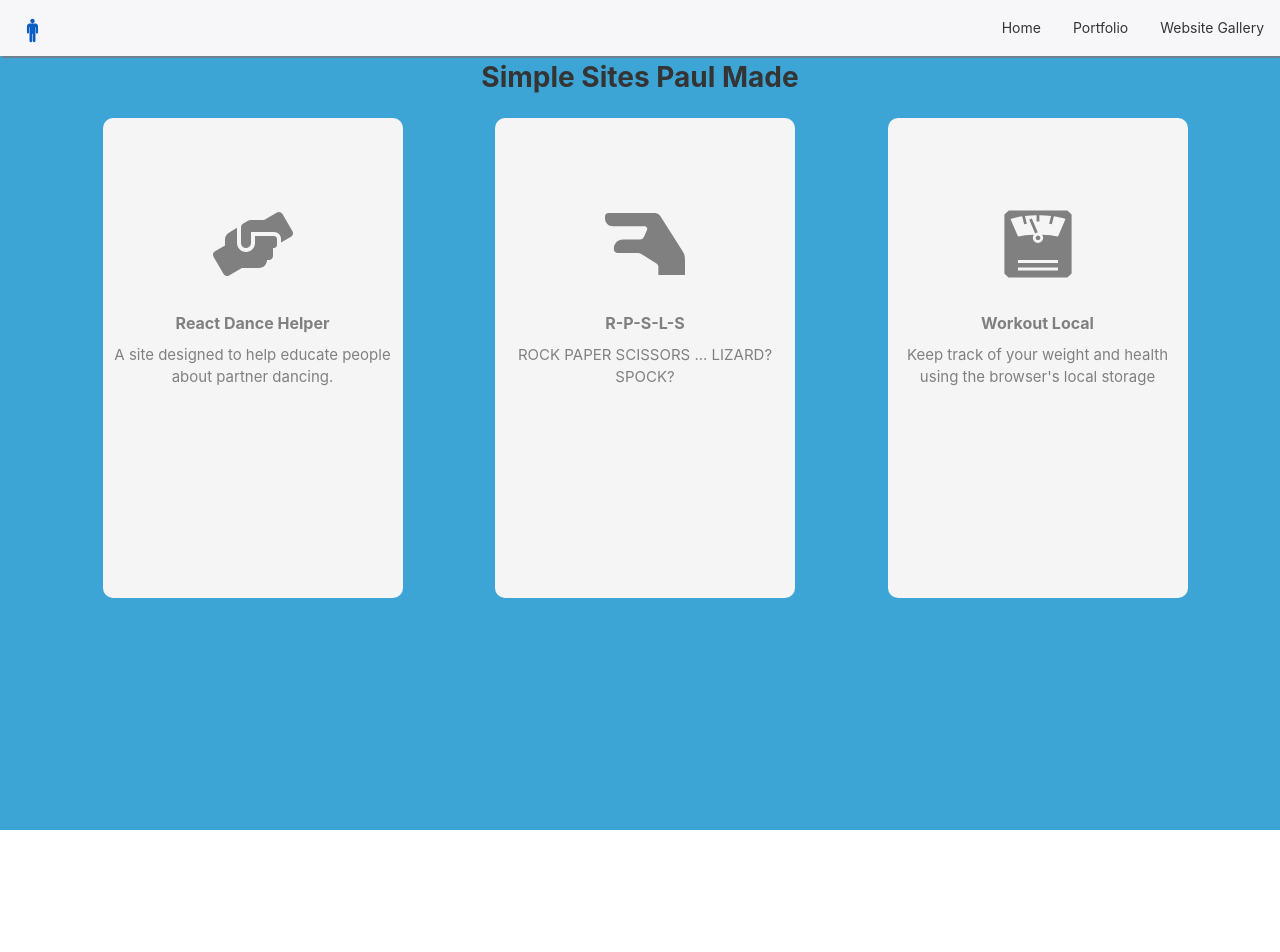
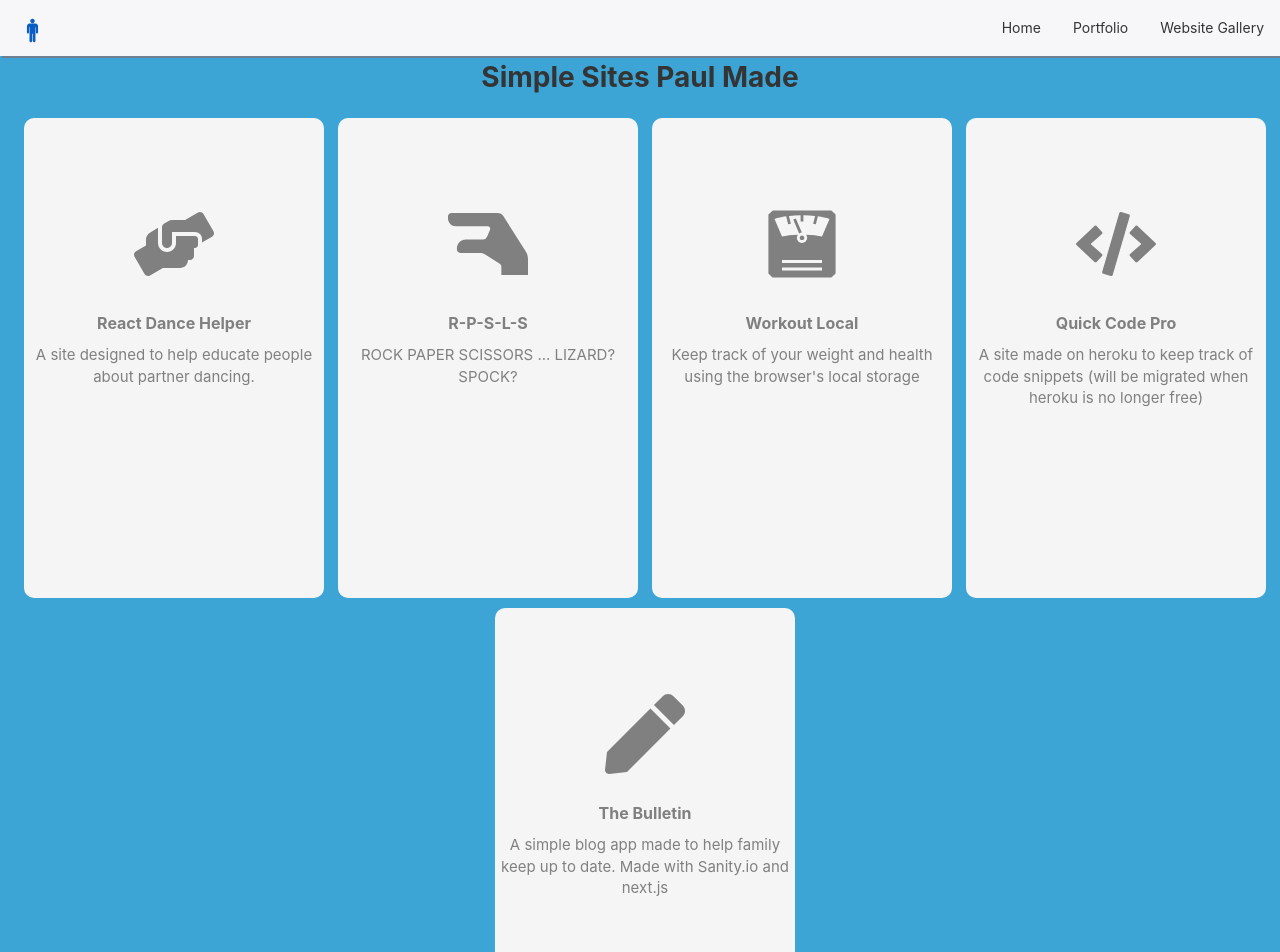
Before and after one commit to wuzzlefump/paul-elliott-page, a React (Create React App) app: page /websites in a window 1280 px wide. Shown: the top 952 px of the page. Before the commit the page ends 830 px from the top, so only its background shows below. Built offline with nearby package versions, Linux system fonts and the light colour scheme.

Commit message:
add sites

```diff
--- a/src/screens/Websites/Websites.module.css
+++ b/src/screens/Websites/Websites.module.css
@@ -1,5 +1,5 @@
 .app {
-    height:100vh;
+    height:fit-content;
     width: 100%;
     background-color: rgb(60, 165, 214);
     text-align: center;
@@ -13,6 +13,7 @@
     flex-direction: row;
     flex-flow: wrap;
     justify-content: space-evenly;
+
 }
 
 .webcard{
@@ -24,4 +25,5 @@
     font-size: 80px;
     text-align: center;
     padding-top: 80px ;
+    margin-block-end: 10px;
 }
--- a/src/screens/Websites/Websites.tsx
+++ b/src/screens/Websites/Websites.tsx
@@ -1,6 +1,6 @@
 import TopBar from "../../components/TopBar"
 import styles from "./Websites.module.css"
-import {FaHandsHelping, FaHandLizard} from "react-icons/fa"
+import {FaHandsHelping, FaHandLizard, FaCode, FaPen} from "react-icons/fa"
 import {GiWeightScale} from "react-icons/gi"
 export default function Websites(){
 
@@ -28,7 +28,19 @@ let list :webItem[] =[
         description:"Keep track of your weight and health using the browser's local storage",
         link:"https://wuzzlefump.github.io/workout-local/",
         icon:<GiWeightScale/>,
-    }
+    },
+    {
+        title:"Quick Code Pro",
+        description:"A site made on heroku to keep track of code snippets (will be migrated when heroku is no longer free)",
+        link:"https://qcpro.herokuapp.com/",
+        icon:<FaCode/>
+    },
+    {
+        title:"The Bulletin",
+        description:"A simple blog app made to help family keep up to date. Made with Sanity.io and next.js ",
+        link:"https://the-bulletin.vercel.app/",
+        icon:<FaPen/>
+    },
 ]
     return(
         <div className={styles.app}>
```
